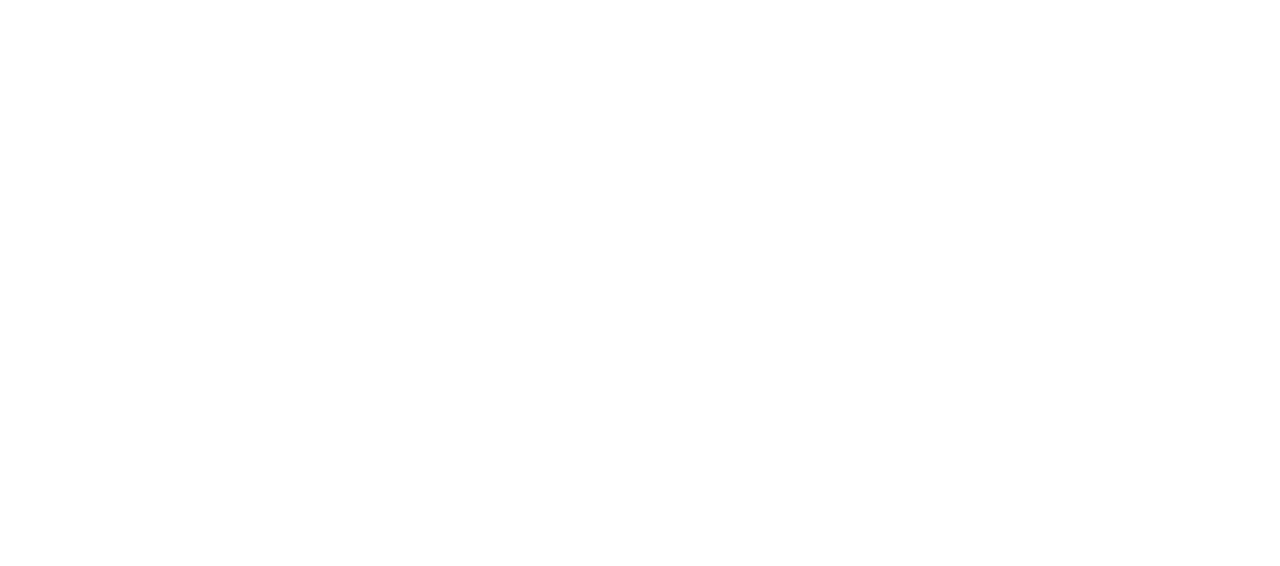
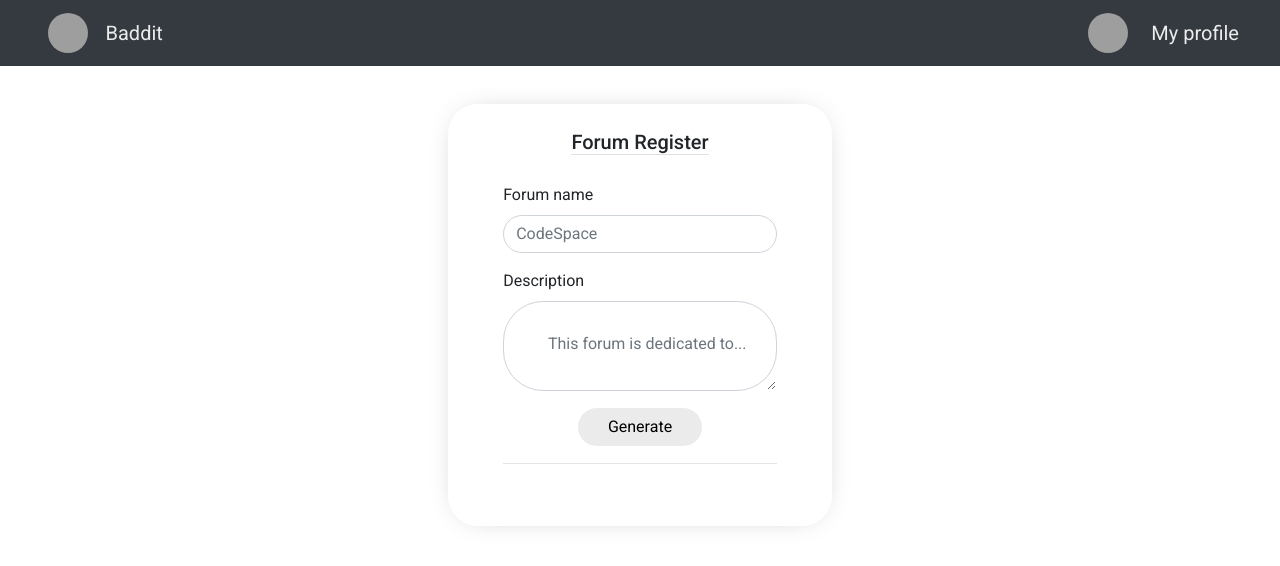
Before and after one commit to emanuelly-b-s/Baddit, an Angular app in the folder Front/: page /forum-register in a window 1280 px wide. Before the commit this address led to /. Shown: the top 566 px of the page. Built offline with nearby package versions, Linux system fonts and the light colour scheme; grey boxes are pictures that could not be loaded.

Commit message:
page front forum register

```diff
--- a/Front/src/app/app-routing.module.ts
+++ b/Front/src/app/app-routing.module.ts
@@ -4,6 +4,7 @@
 import { HomePageComponent } from './pages/home-page/home-page.component';
 import { NewaccountComponent } from './pages/newaccount/newaccount.component';
 import { ForumPageComponent } from './pages/forum-page/forum-page.component';
+import { ForumRegisterComponent } from './pages/forum-register/forum-register.component';
 import { CardsComponent } from './pages/cards/cards.component';
 import { HttpClientModule } from '@angular/common/http'; // Added for use HttpClient
 
@@ -13,7 +14,8 @@
   { path: '', component: HomePageComponent },
   { path: 'login', component: LoginComponent },
   { path: 'createnewaccount', component: NewaccountComponent },
-  { path: 'forum-home', component	: ForumPageComponent}
+  { path: 'forum-home', component	: ForumPageComponent},
+  { path : 'forum-register', component : ForumRegisterComponent }
 ];
 
 @NgModule({
--- a/Front/src/app/app.module.ts
+++ b/Front/src/app/app.module.ts
@@ -37,6 +37,7 @@
 import { HttpClientModule } from '@angular/common/http'; // Added for use HttpClient
 
 import { NgIf } from '@angular/common';
+import { ForumRegisterComponent } from './pages/forum-register/forum-register.component';
 
 
 
@@ -57,7 +58,8 @@
     ForumPageComponent,
     CardsComponent,
     PostComponent,
-    SideNavComponent
+    SideNavComponent,
+    ForumRegisterComponent
   ],
 
   imports: [
--- /dev/null
+++ b/Front/src/app/pages/forum-register/forum-register.component.css
@@ -0,0 +1,130 @@
+* {
+  word-break: keep-all;
+}
+
+a:link {
+  transition: all 0.5s;
+  color: #223237;
+  text-decoration: none;
+}
+
+a:hover {
+  -webkit-transform: scale(1.1);
+  transform: scale(1.1);
+}
+
+textarea{
+  border-radius: 40px;
+  min-height: 50px;
+  height: 90px;
+  max-height: 130px;
+}
+
+.register:hover {
+  transform: none !important;
+}
+
+.imgRegister {
+  height: 30%;
+}
+
+.description {
+  height: 15rem;
+  word-wrap: hard;
+  word-break: break-all;
+}
+
+.mb-3,
+.my-3 {
+  margin-bottom: 1rem !important;
+  width: 100%;
+  display: flex;
+  flex-direction: column;
+  align-content: center;
+  justify-content: center;
+  align-items: center;
+  height: 100%;
+  padding: 0;
+}
+
+form {
+  width: 100%;
+  height: max-content;
+}
+
+.container {
+  display: flex;
+  flex-direction: row;
+  align-content: center;
+  justify-content: center;
+  width: 30%;
+  margin: 3% auto;
+  padding: 2% 4%;
+  border-radius: 30px;
+  -webkit-box-shadow: 0px 0px 31px -16px #00000069;
+  -moz-box-shadow: 0px 0px 31px -16px #00000069;
+  box-shadow: 0px 0px 31px -16px #00000069;
+}
+
+hr {
+  color: #223237;
+}
+
+a:link {
+  transition: all 0.5s;
+  color: #223237;
+  text-decoration: none;
+}
+
+a:hover {
+  -webkit-transform: scale(1.1);
+  transform: scale(1.1);
+}
+
+button {
+  width: 50%;
+  height: 50%;
+  overflow: hidden;
+  margin: 1px 0;
+  border-radius: 20px;
+  background-color: #343a4019;
+}
+
+button:hover {
+  background-color: #343a4046;
+}
+
+h1 {
+  font-size: 22px;
+  font-weight: 400;
+  font-family: Roboto, sans-serif;
+  letter-spacing: normal;
+  margin: 2% 0 2% 0;
+  color: #343a40;
+  overflow: hidden;
+}
+
+img {
+  vertical-align: middle;
+  border-style: none;
+  margin-right: 18%;
+}
+
+a {
+  display: flex;
+  align-items: center;
+}
+
+.btnCon {
+  display: flex;
+  flex-direction: column;
+  align-content: center;
+  justify-content: space-evenly;
+  align-items: center;
+  width: 90%;
+  height: 90%;
+}
+
+input {
+  border-radius: 20px;
+}
--- /dev/null
+++ b/Front/src/app/pages/forum-register/forum-register.component.html
@@ -0,0 +1,63 @@
+<app-nav></app-nav>
+
+<div class="container">
+  <div class="input-group mb-3">
+    <h5 class="border-bottom">Forum Register</h5>
+    <form class="p-1">
+      <div
+        class="form-group"
+        style="
+          display: flex;
+          align-items: center;
+          align-content: center;
+          justify-content: center;
+          height: 20%;
+        "
+      ></div>
+
+      <div class="form-group">
+        <label>Forum name</label>
+        <input
+          type="text"
+          class="form-control"
+          placeholder="CodeSpace"
+          z="forum"
+        />
+      </div>
+      <div class="form-group">
+        <label for="exampleFormControlTextarea1">Description</label>
+        <textarea
+          class="form-control"
+          id="exampleFormControlTextarea1"
+          rows="3"
+          placeholder="
+        This forum is dedicated to..."
+        ></textarea>
+      </div>
+
+      <div
+        class="form-group"
+        style="
+          display: flex;
+          align-items: center;
+          align-content: center;
+          justify-content: center;
+          height: 20%;
+        "
+      >
+        <div class="btnCon">
+          <button
+            class="btn px-5"
+            style="display: flex; justify-content: center"
+          >
+            Generate
+          </button>
+        </div>
+      </div>
+      <hr />
+      <div class="form-group">
+        <!-- ; <a routerLink="/login" class="register">Already registered</a> -->
+      </div>
+    </form>
+  </div>
+</div>
```
Also changed, not shown: Front/src/app/pages/forum-register/forum-register.component.ts (added, +12 -0 lines), 1 other file (tests, documents, lock files or other folders).
